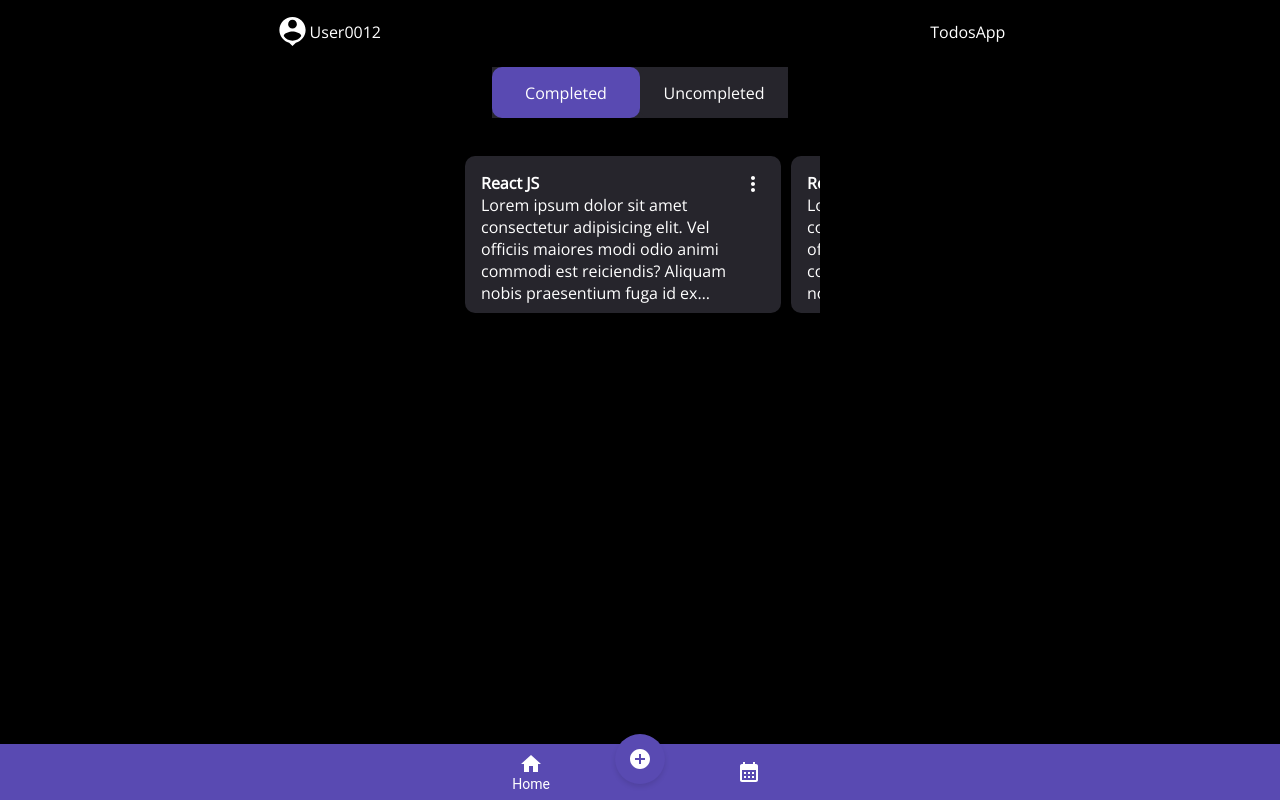
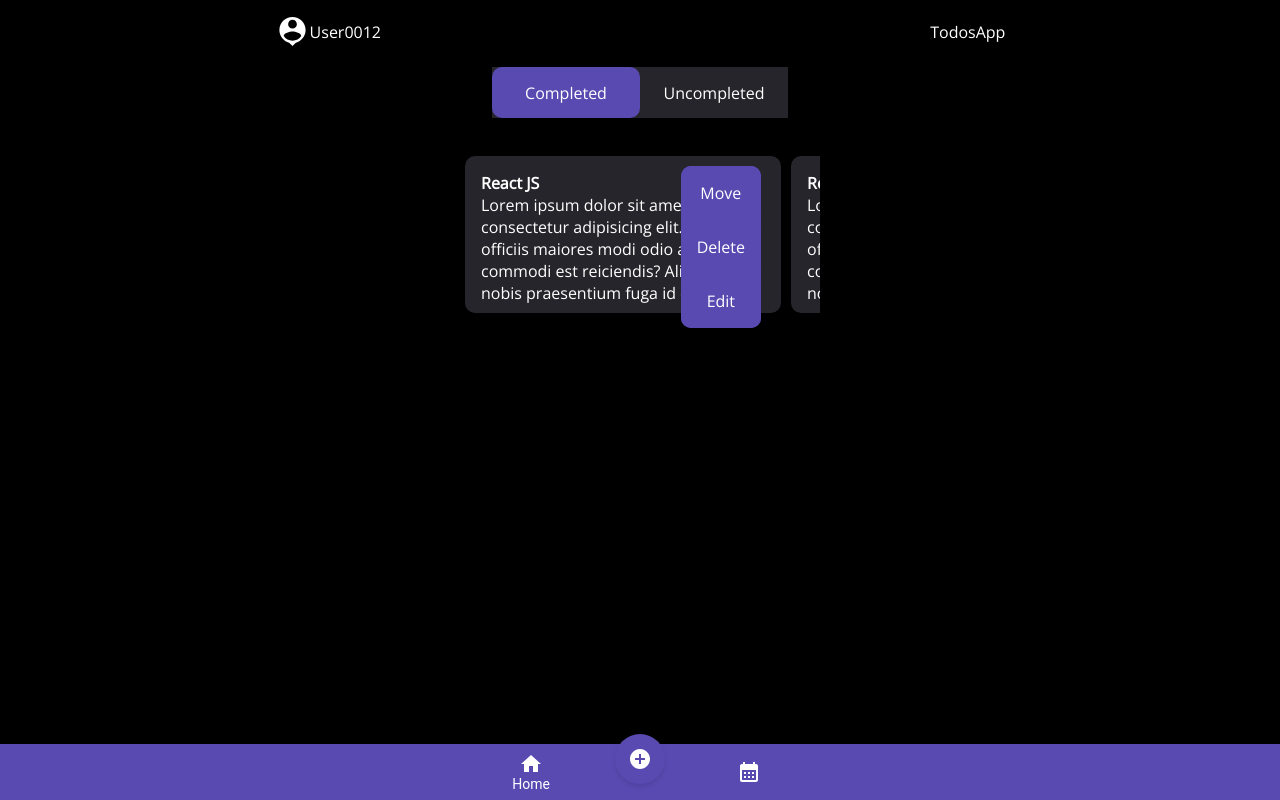
Before and after one commit to mitsuya-creator/todolist, a React (Vite) app: page / in a window 1280 px wide. Built offline with nearby package versions, Linux system fonts and the light colour scheme.

Commit message:
Add: adding and styling component moreButtonActions

```diff
--- a/src/components/listTodosByActions.jsx
+++ b/src/components/listTodosByActions.jsx
@@ -1,5 +1,6 @@
 import React from "react";
 import MoreVertIcon from '@mui/icons-material/MoreVert';
+import MoreButtonActions from "./moreButtonActions";
 
 export default function ListTodosByActions() {
     const testLoop = [0, 1, 2, 3]
@@ -14,6 +15,9 @@ export default function ListTodosByActions() {
                     <div className="more_vertical_icon">
                         <MoreVertIcon onClick={() => console.log(index)} />
                     </div>
+                    <div>
+                        <MoreButtonActions />
+                    </div>
                 </section>
             </li>
             )}
--- /dev/null
+++ b/src/components/moreButtonActions.jsx
@@ -0,0 +1,11 @@
+import React from "react";
+
+export default function MoreButtonActions() {
+    return (
+        <div className="container_more_button_actions">
+            <button type="button">Move</button>
+            <button type="button">Delete</button>
+            <button type="button">Edit</button>
+        </div>
+    )
+}
--- a/src/style/style.css
+++ b/src/style/style.css
@@ -224,19 +224,21 @@ ul li {
 .container_list_by_actions {
     background-color: #000;
     width: 360px;
-    height: fit-content;
+    height: 180px;
     overflow-x: auto;
+    overflow-y: hidden;
     white-space: nowrap;
     margin: 33px auto;
     scroll-snap-type: x mandatory;
 }
 
 .body_list_by_actions {
+    position: relative;
     display: inline-block;
     width: 284px;
     height: 125px;
     margin: 5px;
-    overflow: hidden;
+    /* overflow: hidden; */
     text-overflow: ellipsis;
     white-space: normal;
     padding: 16px;
@@ -259,3 +261,30 @@ ul li {
 .more_vertical_icon:hover {
     cursor: pointer;
 }
+
+.more_vertical_icon {
+    height: fit-content;
+}
+
+.container_more_button_actions {
+    position: absolute;
+    top: 10px;
+    right: 20px;
+    display: flex;
+    flex-direction: column;
+    height: fit-content;
+    border-radius: 10px;
+    background-color: var(--bg-secondary);
+}
+
+.container_more_button_actions button {
+    background-color: var(--bg-secondary);
+    padding: 16px;
+    outline: none;
+    border: none;
+    border-radius: 10px;
+}
+
+button:hover {
+    cursor: pointer;
+}
```
